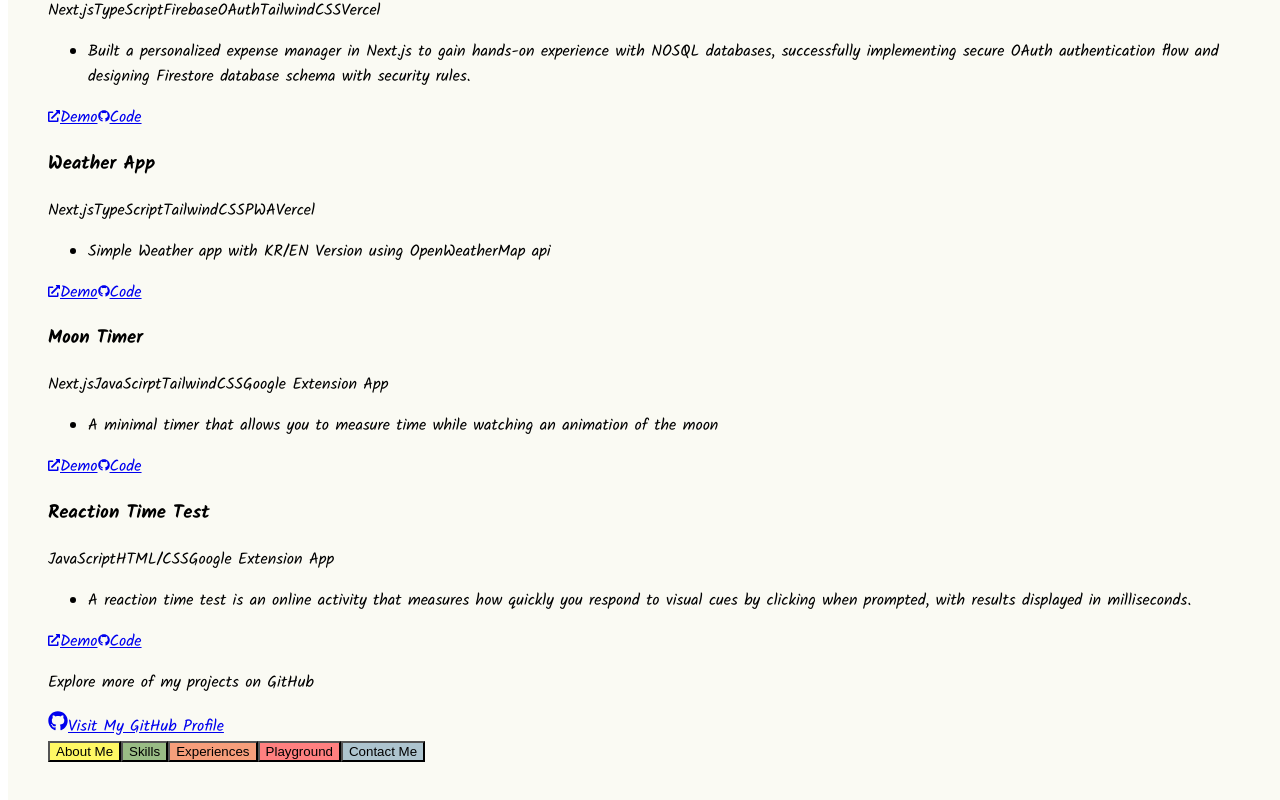
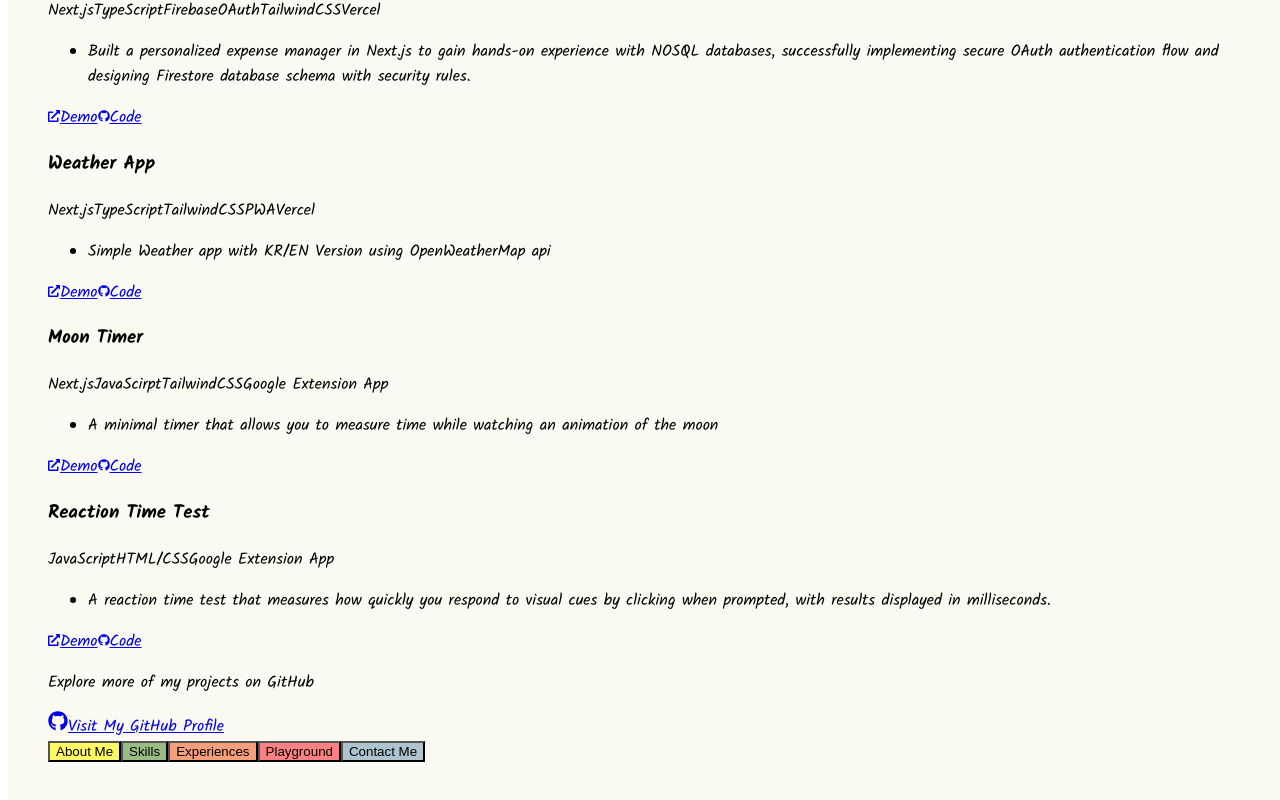
Before and after one commit to driffe/ohblog, a Next.js app in the folder oh-blog/: page /content/projects in a window 1280 px wide. Shown: the part 695-1495 px from the top of the page. Built offline with nearby package versions, Linux system fonts and the light colour scheme.

Commit message:
change project description

```diff
--- a/oh-blog/pages/content/projects.tsx
+++ b/oh-blog/pages/content/projects.tsx
@@ -113,7 +113,7 @@ export default function Projects() {
     {
       title: "Reaction Time Test",
       description: [
-        "A reaction time test is an online activity that measures how quickly you respond to visual cues by clicking when prompted, with results displayed in milliseconds. "
+        "A reaction time test that measures how quickly you respond to visual cues by clicking when prompted, with results displayed in milliseconds. "
       ],
       demoLink: "https://chromewebstore.google.com/detail/%EB%B0%98%EC%9D%91%EC%86%8D%EB%8F%84-%ED%85%8C%EC%8A%A4%ED%8A%B8/oefdnnlfjgoagefgnhfhffjgdbgipoin",
       codeLink: "https://github.com/driffe/Reaction_Time_Test",
```
